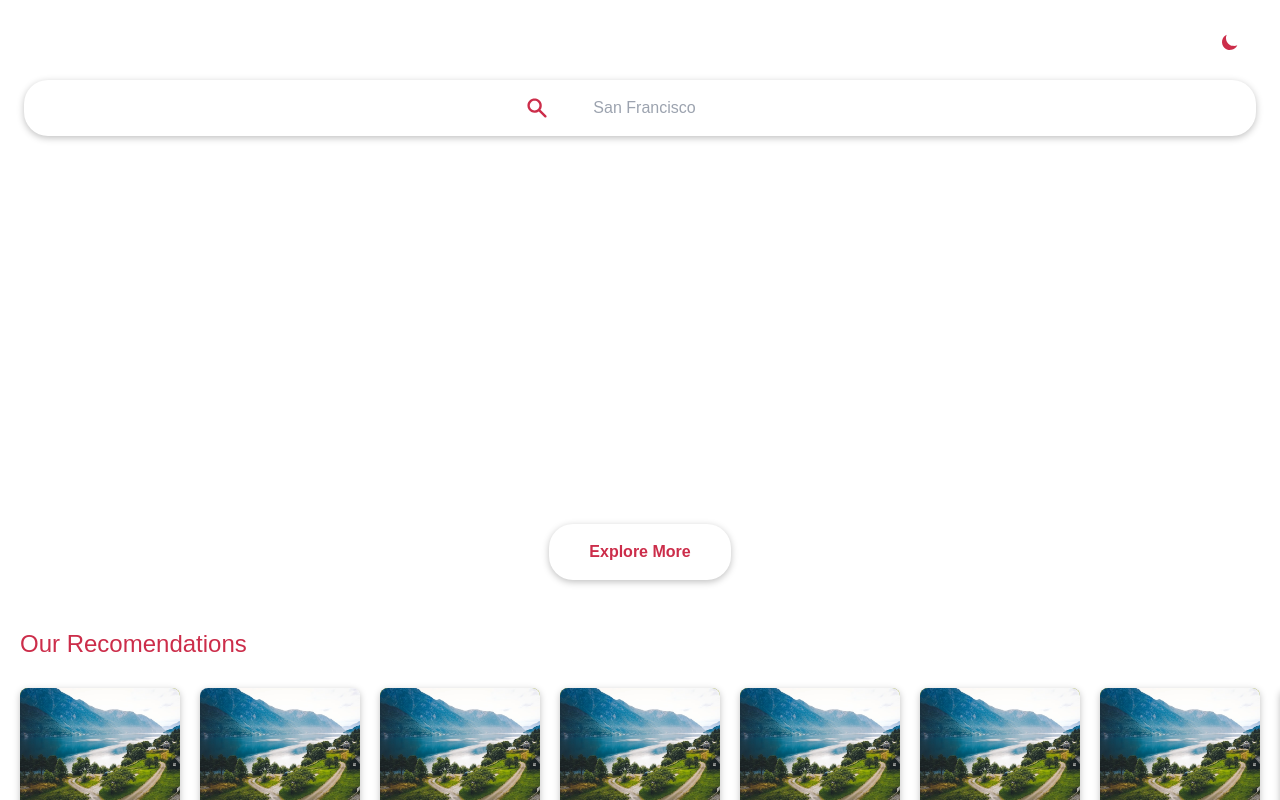
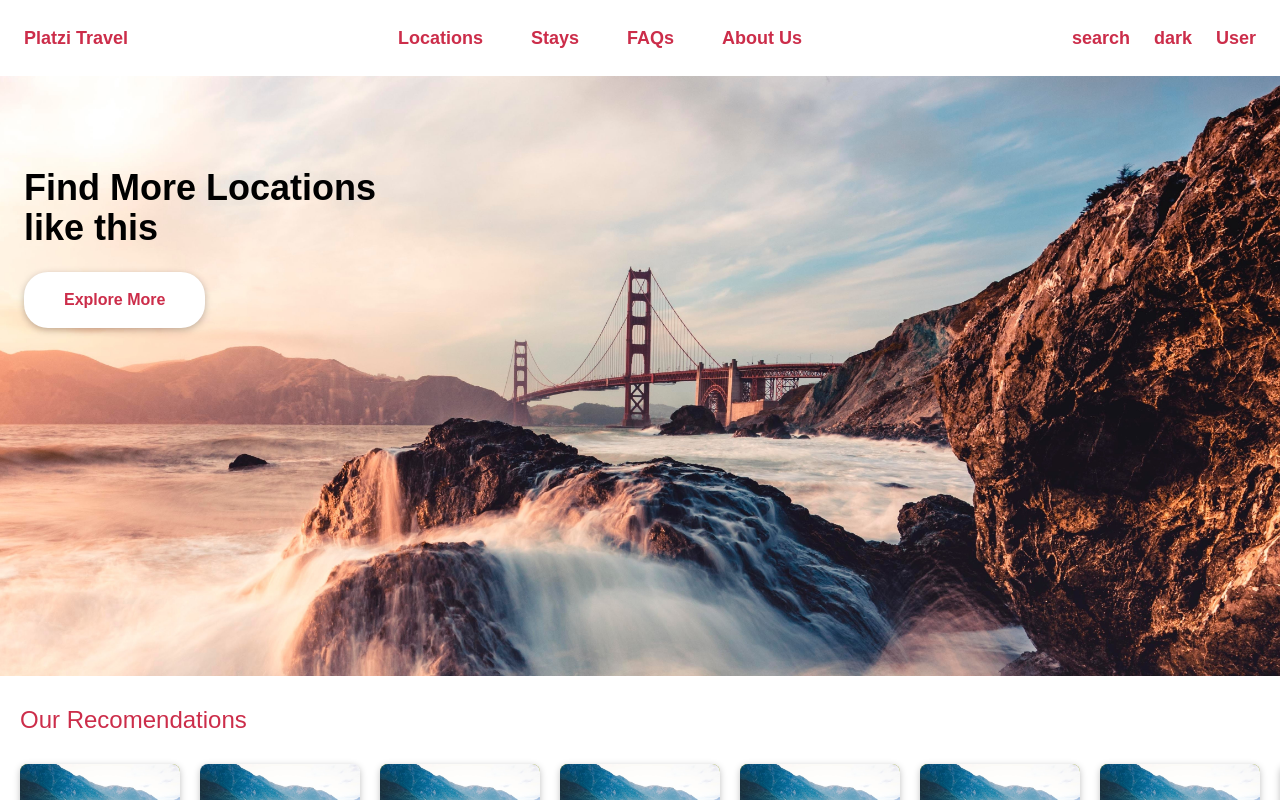
Before and after one commit to IngDonovan/travel-tailwind, a React (Vite) app: page / in a window 1280 px wide. Shown: the top 800 px of the page. Built offline with nearby package versions, Linux system fonts and the light colour scheme.

Commit message:
header styles desktop

```diff
--- a/src/App.jsx
+++ b/src/App.jsx
@@ -5,19 +5,33 @@ function App() {
 
   return (
     <>
-      <header id="home" className="w-full h-3/4 flex flex-col relative" >
-        <nav></nav>
+      <header id="home" className="w-full h-3/4 flex flex-col relative lg:h-auto" >
+      <nav className='lg:flex items-center justify-between lg:p-6 bg-white text-primary text-lg font-bold hidden'>
+          <picture className=''>Platzi Travel</picture>
+          <ul className='flex gap-12 '>
+            <li>Locations</li>
+            <li>Stays</li>
+            <li>FAQs</li>
+            <li>About Us</li>
+          </ul>
+          <ul className='flex gap-6'>
+            <li><span>search</span></li>
+            <li><span>dark</span></li>
+            <li><span>User</span></li>
+          </ul>
+
+      </nav>
         <div className=" w-full h-full">
-          <picture className="w-full h-full flex flex-row">
+          <picture className="w-full h-full flex lg:h-[600px] lg:bg-sanFranciscoDesktop lg:bg-cover lg:bg-center">
             <span className="w-full h-full bg-sanFrancisco bg-cover bg-center bg-no-repeat lg:hidden"></span>
           </picture>
-          <div className="absolute top-0 p-6 w-full h-full flex flex-col gap-5 align-center self-center">
-            <span className="self-end bg-white px-4 py-2 rounded-3xl">
+          <div className="absolute top-0 p-6 w-full h-full flex flex-col gap-5 self-center lg:gap-11">
+            <span className="self-end bg-white px-4 py-2 rounded-3xl lg:hidden">
               <svg className='w-5 h-5 text-primary' viewBox="0 0 29 29" fill="none" xmlns="http://www.w3.org/2000/svg">
                 <path d="M25.0748 19.2748C22.9267 20.2465 20.5334 20.5405 18.214 20.1177C15.8945 19.6949 13.7589 18.5753 12.0918 16.9082C10.4246 15.241 9.30509 13.1055 8.88228 10.786C8.45946 8.46654 8.75347 6.0733 9.72512 3.92514C8.01494 4.69801 6.51777 5.87422 5.36208 7.35288C4.20638 8.83154 3.42666 10.5685 3.08979 12.4147C2.75293 14.261 2.86898 16.1614 3.428 17.9529C3.98702 19.7444 4.97232 21.3736 6.29935 22.7006C7.62639 24.0276 9.25556 25.0129 11.0471 25.572C12.8386 26.131 14.739 26.247 16.5852 25.9102C18.4315 25.5733 20.1684 24.7936 21.6471 23.6379C23.1257 22.4822 24.302 20.985 25.0748 19.2748V19.2748Z" fill="currentColor"/>
               </svg>
             </span>
-            <div className="flex align-center justify-center bg-white rounded-3xl shadow-custom transition duration-700 ease-in-out focus:ring-2 focus:w-11/12 hover:scale-105">
+            <div className="flex align-center justify-center bg-white rounded-3xl shadow-custom transition duration-700 ease-in-out focus:ring-2 focus:w-11/12 hover:scale-105 lg:hidden">
               <span className="self-center">
                 <svg className='w-6 h-6 text-primary' viewBox="0 0 20 20" fill="none" xmlns="http://www.w3.org/2000/svg">
                   <path className="fill-current text-principal" fillRule="evenodd" clipRule="evenodd" d="M8 3.99997C6.93913 3.99997 5.92172 4.4214 5.17157 5.17155C4.42143 5.92169 4 6.93911 4 7.99997C4 9.06084 4.42143 10.0783 5.17157 10.8284C5.92172 11.5785 6.93913 12 8 12C9.06087 12 10.0783 11.5785 10.8284 10.8284C11.5786 10.0783 12 9.06084 12 7.99997C12 6.93911 11.5786 5.92169 10.8284 5.17155C10.0783 4.4214 9.06087 3.99997 8 3.99997ZM2 7.99997C1.99988 7.05568 2.22264 6.12468 2.65017 5.28271C3.0777 4.44074 3.69792 3.71157 4.4604 3.1545C5.22287 2.59743 6.10606 2.22819 7.03815 2.07681C7.97023 1.92543 8.92488 1.99618 9.82446 2.28332C10.724 2.57046 11.5432 3.06587 12.2152 3.72927C12.8872 4.39266 13.3931 5.20531 13.6919 6.10111C13.9906 6.9969 14.0737 7.95056 13.9343 8.88452C13.795 9.81848 13.4372 10.7064 12.89 11.476L17.707 16.293C17.8892 16.4816 17.99 16.7342 17.9877 16.9964C17.9854 17.2586 17.8802 17.5094 17.6948 17.6948C17.5094 17.8802 17.2586 17.9854 16.9964 17.9876C16.7342 17.9899 16.4816 17.8891 16.293 17.707L11.477 12.891C10.5794 13.5293 9.52335 13.9081 8.42468 13.9861C7.326 14.0641 6.22707 13.8381 5.2483 13.3329C4.26953 12.8278 3.44869 12.063 2.87572 11.1223C2.30276 10.1816 1.99979 9.10141 2 7.99997Z" fill="currentColor"/>
@@ -30,7 +44,8 @@ function App() {
                 placeholder="San Francisco"
                 className="text-center text-base py-4 px-0 rounded-3xl border-none outline-none bg-transparent focus:bg-transparent"/>
             </div>
-            <button className="self-center absolute bottom-5 py-4 px-10 rounded-3xl bg-white text-primary font-Montserrat text-base font-bold shadow-custom transition duration-500 ease-in-out hover:bg-primary hover:text-white hover:font-bold hover:-translate-y-1 hover:scale-110">Explore More</button>
+            <h1 className='hidden lg:flex lg:w-[404px] lg:text-4xl lg:font-bold lg:mt-36'>Find More Locations like this</h1>
+            <button className="self-center absolute bottom-5 py-4 px-10 rounded-3xl bg-white text-primary font-Montserrat text-base font-bold shadow-custom transition duration-500 ease-in-out hover:bg-primary hover:text-white hover:font-bold hover:-translate-y-1 hover:scale-110 lg:relative lg:self-start">Explore More</button>
           </div>
         </div>
       </header>
```
